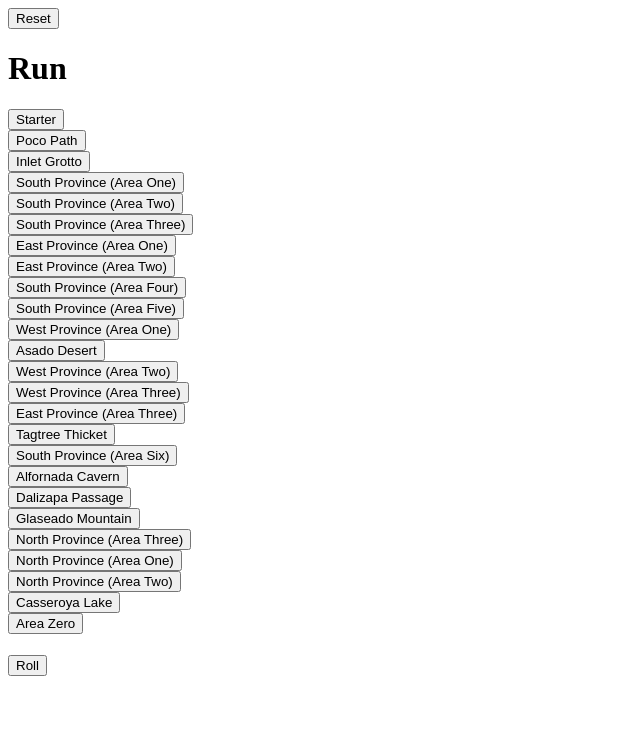
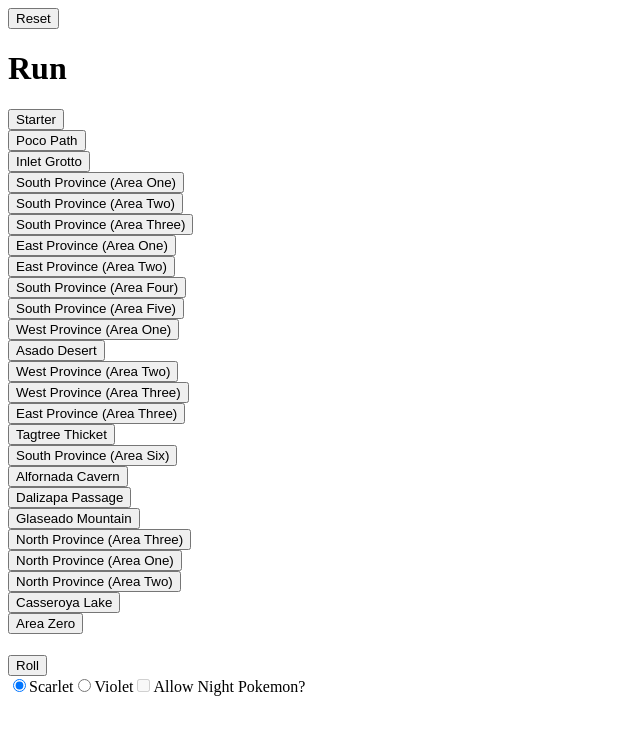
Before and after one commit to PiersonCourtois/pokemon-nuzlocke, a React (Create React App) app: page / in a window 1280 px wide. Shown: the top 734 px of the page, without its empty margins (0-640 px from the left). Built offline with nearby package versions, Linux system fonts and the light colour scheme.

Commit message:
added conditional rolling with night option

```diff
--- a/src/components/Area.js
+++ b/src/components/Area.js
@@ -1,13 +1,64 @@
 import React from "react";
 import { useState } from "react";
 import { getLocal, genPokemon } from "./Run";
+import { gameData } from '../area-data.js';
 
 const Area = props => {
+  const areaKeys = Object.keys(gameData[props.currentArea]).length;
+  const [condition, setCondition] = useState("encounters-scarlet");
+  const [night, setNight] = useState(false);
   const [pokemon, setPokemon] = useState(getLocal(1, props.currentArea));
+  const changeNight = () => {
+    setNight(!night);
+  };
+  const changeCondition = e => {
+    setCondition(e.target.value);
+  };
+
   return(
     <>
       <h1>{pokemon}</h1>
-      <button onClick={() => setPokemon(genPokemon(props.currentArea))}>Roll</button>
+      {/* On button click, returns string condition (scarlet or violet) plus -night appended to it if night is checked */}
+      <button onClick={() => setPokemon(genPokemon(props.currentArea, condition + (night ? '-night' : '')))}>Roll</button>
+
+      <div className="condition-options">
+        {/* Scarlet radio button */}
+        <label>
+          <input
+            type="radio"
+            name="condition"
+            value="encounters-scarlet"
+            id="scarlet"
+            checked={condition === "encounters-scarlet"}
+            onChange={changeCondition}
+          />
+          Scarlet
+        </label>
+
+        {/* Violet radio button */}
+        <label>
+          <input
+            type="radio"
+            name="condition"
+            value="encounters-violet"
+            id="violet"
+            checked={condition === "encounters-violet"}
+            onChange={changeCondition}
+          />
+          Violet
+        </label>
+
+        {/* Allow night pokemon checkbox*/}
+        <label>
+          <input
+            type="checkbox"
+            checked={night}
+            onChange={changeNight}
+            disabled = {areaKeys < 4}
+          />
+          Allow Night Pokemon?
+        </label>
+      </div>
     </>
   );
 }
--- a/src/components/Run.js
+++ b/src/components/Run.js
@@ -42,9 +42,9 @@
     return JSON.stringify(tempData[i][key]);
 }
 
-export function genPokemon(i) {
+export function genPokemon(i, condition) {
     // Function to generate a random pokemon from a given list. Takes in index of list. Sets pokemon generated to local storage then returns that generated pokemon
-    let list = gameData[i]["encounters-scarlet"];
+    let list = gameData[i][condition];
     let poke = list[Math.floor(Math.random() * list.length)];
     setLocal(1, i, poke);
     return poke;
```
